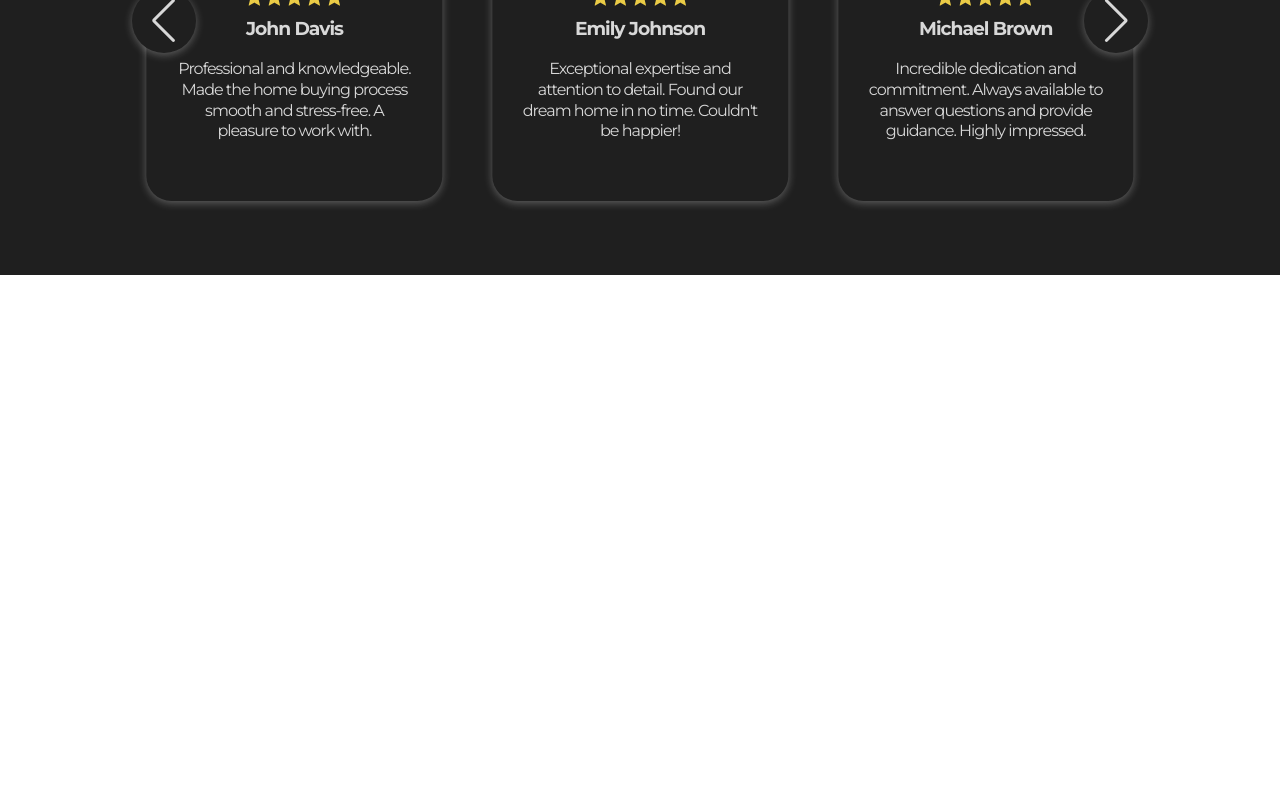
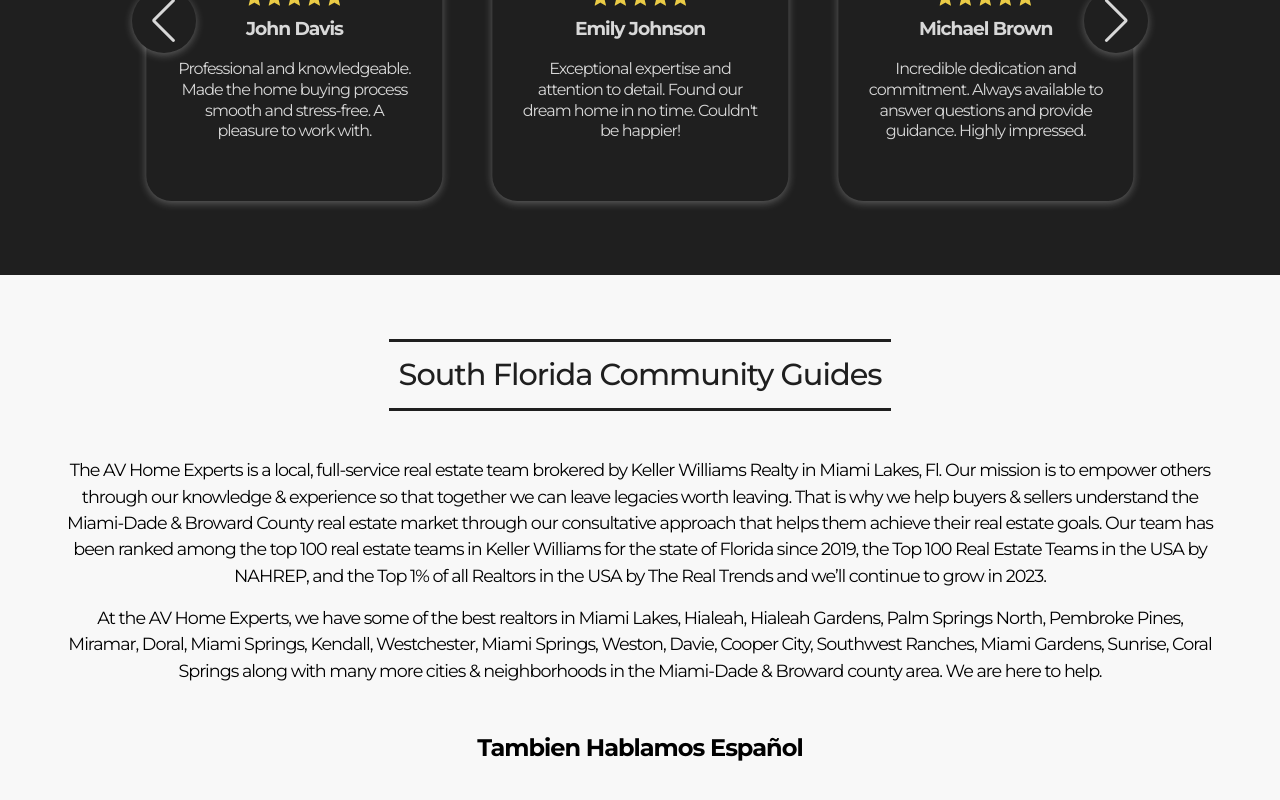
Before and after one commit to OlgicaZ/real-estate-app, a React (Create React App) app: page / in a window 1280 px wide. Shown: the part 2482-3282 px from the top of the page. Before the commit the page ends 2837 px from the top, so only its background shows below. Built offline with nearby package versions, Linux system fonts and the light colour scheme.

Commit message:
add community guide description

```diff
--- a/src/components/About/About.scss
+++ b/src/components/About/About.scss
@@ -50,6 +50,7 @@
 
 .services {
     transform: translateY(-10vh);
+    background-color: $light-grey;
     width: 100%;
     display: flex;
     justify-content: space-between;
--- /dev/null
+++ b/src/components/CommunityGuide/CommunityGuide.js
@@ -0,0 +1,12 @@
+import './CommunityGuide.scss';
+
+export default function CommunityGuide() {
+    return (
+        <section className="community-guide">
+            <h2 className='section-heading section-heading--black'>South Florida Community Guides</h2>
+            <p>The AV Home Experts is a local, full-service real estate team brokered by Keller Williams Realty in Miami Lakes, Fl.  Our mission is to empower others through our knowledge & experience so that together we can leave legacies worth leaving. That is why we help buyers & sellers understand the Miami-Dade & Broward County real estate market through our consultative approach that helps them achieve their real estate goals. Our team has been ranked among the top 100 real estate teams in Keller Williams for the state of Florida since 2019, the Top 100 Real Estate Teams in the USA by NAHREP, and the Top 1% of all Realtors in the USA by The Real Trends and we’ll continue to grow in 2023.</p>
+            <p>At the AV Home Experts, we have some of the best realtors in Miami Lakes, Hialeah, Hialeah Gardens, Palm Springs North, Pembroke Pines, Miramar, Doral, Miami Springs, Kendall, Westchester, Miami Springs, Weston, Davie, Cooper City, Southwest Ranches, Miami Gardens, Sunrise, Coral Springs along with many more cities & neighborhoods in the Miami-Dade & Broward county area. We are here to help.</p>
+            <h3>Tambien Hablamos Español </h3>
+        </section>
+    );
+}
--- /dev/null
+++ b/src/components/CommunityGuide/CommunityGuide.scss
@@ -0,0 +1,27 @@
+@use './../../partials/colors' as *;
+
+.community-guide {
+    transform: translateY(-10vh);
+    padding: 5%;
+    background-color: $light-grey;
+    display: flex;
+    flex-direction: column;
+    align-items: center;
+
+    p {
+        text-align: center;
+        font-size: 1.1rem;
+
+        &:first-of-type {
+            margin-bottom: 1rem;
+        }
+
+        &:last-of-type {
+            margin-bottom: 4%;
+        }
+    }
+
+    h3 {
+        font-size: 1.5rem;
+    }
+}
--- a/src/components/Testimonials/Testimonials.js
+++ b/src/components/Testimonials/Testimonials.js
@@ -12,7 +12,7 @@ import StarRating from '../StarRating/StarRating';
 export default function Testimonials() {
     return (
         <section className='testimonials'>
-            <h2 className='section-heading'>What our clients are saying</h2>
+            <h2 className='section-heading section-heading--white'>What our clients are saying</h2>
             <Swiper
                 slidesPerView={3}
                 spaceBetween={50}
@@ -20,7 +20,7 @@ export default function Testimonials() {
                 autoplay={{
                     delay: 1500,
                     disableOnInteraction: false,
-                    // waitForTransition: true,
+                    waitForTransition: true,
                     pauseOnMouseEnter: true,
                     speed: 1500,
                 }}
--- a/src/components/Testimonials/Testimonials.scss
+++ b/src/components/Testimonials/Testimonials.scss
@@ -7,16 +7,6 @@
     display: flex;
     flex-direction: column;
     align-items: center;
-
-    h2 {
-        text-transform: capitalize;
-        text-align: center;
-        color: $white;
-        width: fit-content;
-        border-top: .1875rem solid $white;
-        border-bottom: .1875rem solid $white;
-        padding: .625rem;
-    }
 
     &__avatar {
         border-radius: 50%;
@@ -76,5 +66,6 @@
     border-radius: 50%;
     box-shadow: $subtle-shadow;
     background-color: $black;
-
+    display: grid;
+    place-items: center;
 }
--- a/src/pages/Home/Home.js
+++ b/src/pages/Home/Home.js
@@ -2,6 +2,7 @@ import Header from "../../components/Header/Header";
 import About from "../../components/About/About";
 import VideoHero from "../../components/VideoHero/VideoHero";
 import Testimonials from "../../components/Testimonials/Testimonials";
+import CommunityGuide from "../../components/CommunityGuide/CommunityGuide";
 
 export default function Home() {
   return (
@@ -10,6 +11,7 @@ export default function Home() {
       <VideoHero />
       <About />
       <Testimonials />
+      <CommunityGuide />
     </>
   );
 }
--- a/src/partials/_colors.scss
+++ b/src/partials/_colors.scss
@@ -1,8 +1,11 @@
 $black: rgb(31, 31, 31);
-// $light-black: rgb(52, 51, 51);
+$light-black: rgb(52, 51, 51);
 $black-transparent: rgb(31, 31, 31, .9);
+
 $white: rgb(255, 255, 255);
 $soft-white: rgb(216, 216, 216);
+
+$light-grey: rgb(248, 248, 248);
 $brick: rgb(207, 74, 59);
 $gold: rgb(234, 203, 70);
 
--- a/src/partials/_globals.scss
+++ b/src/partials/_globals.scss
@@ -1,3 +1,5 @@
+@use './colors' as *;
+
 * {
     margin: 0;
     box-sizing: border-box;
@@ -58,4 +60,19 @@ button {
     font-size: 1.9rem;
     font-weight: 500;
     margin-bottom: 4%;
+    text-transform: capitalize;
+    width: fit-content;
+    padding: .625rem;
+
+    &--black {
+        color: $black;
+        border-top: .1875rem solid $black;
+        border-bottom: .1875rem solid $black;
+    }
+
+    &--white {
+        color: $white;
+        border-top: .1875rem solid $white;
+        border-bottom: .1875rem solid $white;
+    }
 }
```
